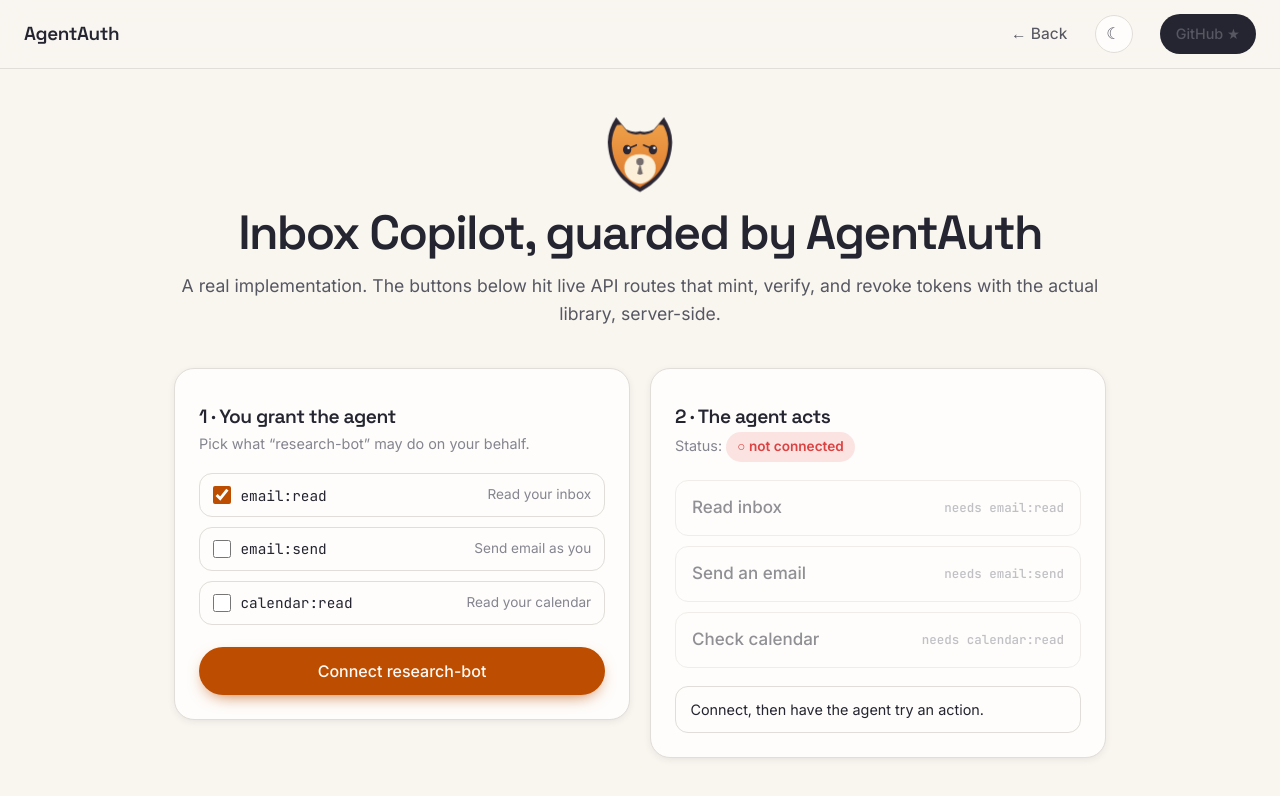
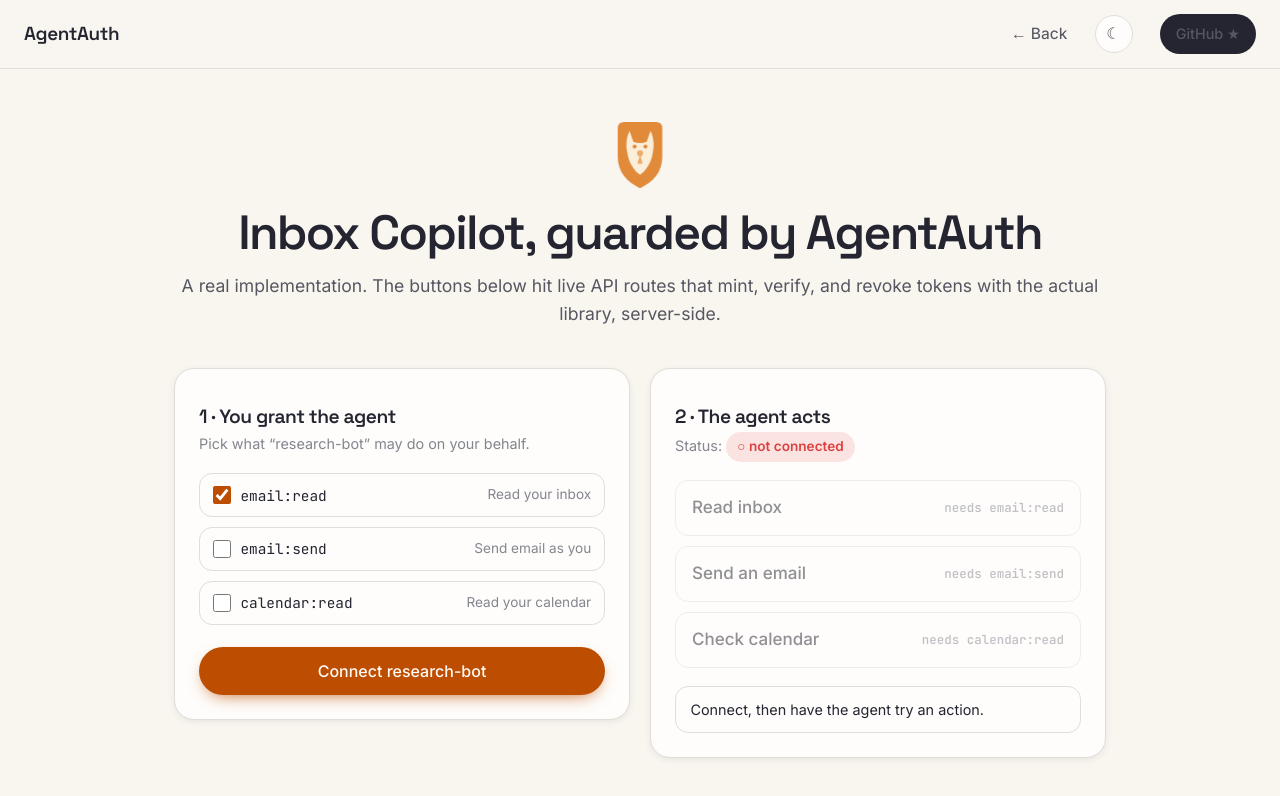
Before and after one commit to Aankirz/agentauth-site, a Next.js app: page /demo in a window 1280 px wide. Shown: the top 796 px of the page. Built offline with nearby package versions, Linux system fonts and the light colour scheme.

Commit message:
brand: adopt shield-fox mark (concept 2, refined) — fox face in a security shield with keyhole nose; rolled into nav, hero gate, favicon (app/icon.svg), and OG image

```diff
--- a/components/Fox.tsx
+++ b/components/Fox.tsx
@@ -1,44 +1,22 @@
-// Brand mascot — "Sentry the fox": a clever gatekeeper whose head is also a
-// security shield. Ears = shield corners (dark fox tips), chin = shield point,
-// nose = keyhole (the auth cue). Works hero -> favicon.
-const SHIELD =
-  'M48 24 L70 50 Q85 58 100 54 Q115 58 130 50 L152 24 Q170 50 170 78 C168 126 146 162 100 186 C54 162 32 126 30 78 Q30 50 48 24 Z';
-
+// Brand mark — "Sentry": a security shield whose negative space is a fox face,
+// with a keyhole nose (the auth cue). Shield = security, fox = clever gatekeeper,
+// keyhole = authorization. Reads at hero size down to a favicon.
 export function Fox({ className = 'dog-illu' }: { className?: string }) {
   return (
-    <svg className={className} viewBox="0 0 200 200" xmlns="http://www.w3.org/2000/svg" role="img" aria-label="Sentry, the AgentAuth fox">
-      <title>Sentry</title>
-      <defs>
-        <linearGradient id="foxfur" x1="0" y1="0" x2="0" y2="1">
-          <stop offset="0" stopColor="#F0A24A" />
-          <stop offset="1" stopColor="#DD7A2E" />
-        </linearGradient>
-      </defs>
+    <svg className={className} viewBox="0 0 512 512" xmlns="http://www.w3.org/2000/svg" role="img" aria-label="Sentry, the AgentAuth shield-fox mark">
+      <title>AgentAuth</title>
       <g id="dog-bob">
-        <path d={SHIELD} fill="#2C2733" />
-        <g transform="translate(100 100) scale(0.88) translate(-100 -100)">
-          <path d={SHIELD} fill="url(#foxfur)" />
-        </g>
-        {/* dark fox ear tips */}
-        <path d="M48 24 L41 41 L60 40 Z" fill="#2C2733" />
-        <path d="M152 24 L159 41 L140 40 Z" fill="#2C2733" />
-        {/* white cheek + muzzle */}
-        <path d="M100 104 C126 104 138 122 133 142 C128 159 112 167 100 168 C88 167 72 159 67 142 C62 122 74 104 100 104 Z" fill="#FBEFD9" />
-        {/* eyes with sly fox liner */}
-        <g className="dog-eye">
-          <ellipse cx="72" cy="94" rx="9" ry="10.5" fill="#2C2733" />
-          <circle cx="75" cy="90" r="2.8" fill="#fff" />
-          <path d="M80 89 L92 84" stroke="#2C2733" strokeWidth="3.4" strokeLinecap="round" />
-        </g>
-        <g className="dog-eye">
-          <ellipse cx="128" cy="94" rx="9" ry="10.5" fill="#2C2733" />
-          <circle cx="131" cy="90" r="2.8" fill="#fff" />
-          <path d="M120 89 L108 84" stroke="#2C2733" strokeWidth="3.4" strokeLinecap="round" />
-        </g>
-        {/* nose + keyhole slot (auth cue) */}
+        {/* shield */}
+        <path fill="#E08A3A" d="M168 78 L344 78 Q380 78 380 114 L380 268 C380 358 330 408 256 446 C182 408 132 358 132 268 L132 114 Q132 78 168 78 Z" />
+        {/* fox face (negative-space reveal) */}
+        <path fill="#FBEFD9" d="M198 128 L219 188 Q256 202 293 188 L314 128 C331 157 337 207 327 248 C319 305 290 348 256 372 C222 348 193 305 185 248 C175 207 181 157 198 128 Z" />
+        {/* eyes (shield showing through) */}
+        <circle cx="226" cy="214" r="11" fill="#E08A3A" />
+        <circle cx="286" cy="214" r="11" fill="#E08A3A" />
+        {/* keyhole nose — the auth cue */}
         <g id="dog-key">
-          <circle cx="100" cy="120" r="8" fill="#2C2733" />
-          <path d="M100 124 L106 146 Q100 151 94 146 Z" fill="#2C2733" />
+          <circle cx="256" cy="252" r="17" fill="#E08A3A" />
+          <path d="M256 260 L271 308 Q256 316 241 308 Z" fill="#E08A3A" />
         </g>
       </g>
     </svg>
```
Also changed, not shown: app/opengraph-image.tsx (+5 -11 lines), app/icon.svg (added).
